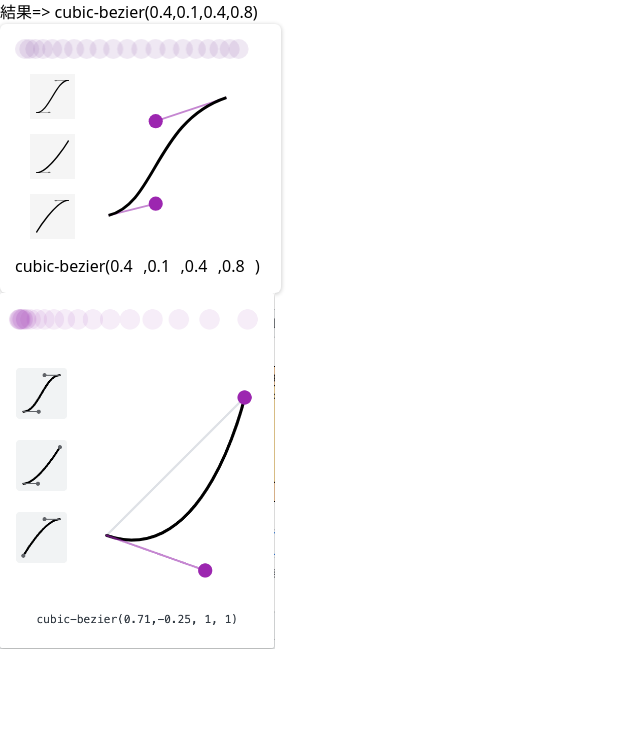
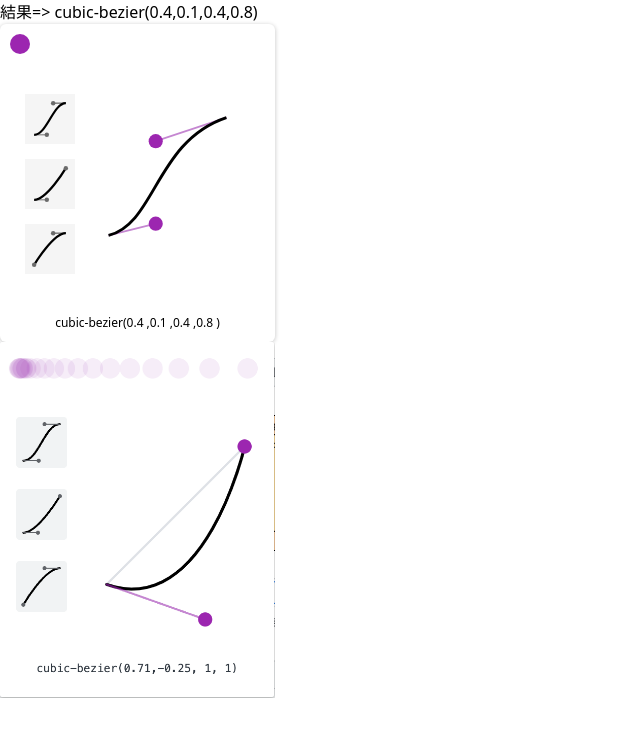
Before and after one commit to Ampoi/cubic-bezier-gui, a Vue app: page / in a window 1280 px wide. Shown: the top 736 px of the page, without its empty margins (0-640 px from the left). Built offline with nearby package versions, Linux system fonts and the light colour scheme.

Commit message:
ボールが動くアニメの追加

```diff
--- a/src/components/easing-editor.vue
+++ b/src/components/easing-editor.vue
@@ -1,11 +1,14 @@
 <template>
   <div id="mainDiv">
-    <canvas width="250.5" height="20" ref="demoCanvas"/>
+    <div>
+      <canvas width="250.5" height="20" ref="demoCanvas"/>
+      <div id="demoAnimeBall" :class="{'runDemoAnime':runDemoAnime}"/>
+    </div>
     <div id="cubicEditor">
       <div>
         <button v-for="buttonBezier in buttonsBezier" :key="buttonBezier.key" @click="cubicBezier = buttonBezier.concat()">
           <svg
-            width="45" height="45" viewBox="0 0 100 100" xmlns="http://www.w3.org/2000/svg" class="buttonBezier"
+            width="50" height="50" viewBox="-10 -10 120 120" xmlns="http://www.w3.org/2000/svg" class="buttonBezier"
           >
             <path :d="`M 0 100 L ${buttonBezier[0]*100} ${(1-buttonBezier[1])*100}`" stroke="#6B6B6B" stroke-width="3"/>
             <path :d="`M 100 0 L ${buttonBezier[2]*100} ${(1-buttonBezier[3])*100}`" stroke="#6B6B6B" stroke-width="4"/>
@@ -14,12 +17,12 @@
               C ${buttonBezier[0]*100} ${(1-buttonBezier[1])*100}
               ${buttonBezier[2]*100} ${(1-buttonBezier[3])*100}
               100 0
-            `" fill="none" stroke="black" stroke-width="4"/>
+            `" fill="none" stroke="black" stroke-width="7"/>
             <circle
-              :cx="buttonBezier[0]*100" :cy="(1-buttonBezier[1])*100" r="4" stroke="none" fill="#6B6B6B"
+              :cx="buttonBezier[0]*100" :cy="(1-buttonBezier[1])*100" r="7" stroke="none" fill="#6B6B6B"
             /> <!--始点の操作-->
             <circle
-              :cx="buttonBezier[2]*100" :cy="(1-buttonBezier[3])*100" r="4" stroke="none" fill="#6B6B6B"
+              :cx="buttonBezier[2]*100" :cy="(1-buttonBezier[3])*100" r="7" stroke="none" fill="#6B6B6B"
             />
           </svg>
         </button>
@@ -28,8 +31,8 @@
         :width="inputSize" :height="inputSize" :viewBox="`${(100-svgSize)/2} ${(100-svgSize)/2} ${svgSize} ${svgSize}`" xmlns="http://www.w3.org/2000/svg" ref="mainView"
         @mousemove="movePoint"
         @mousedown="startMove"
-        @mouseup="mouseDown = false"
-        @mouseleave="mouseDown = false"
+        @mouseup="endMove"
+        @mouseleave="endMove"
       >
         <path :d="`M 0 100 L ${cubicBezier[0]*100} ${(1-cubicBezier[1])*100}`" stroke="#C587D1" stroke-width="1.5"/>
         <path :d="`M 100 0 L ${cubicBezier[2]*100} ${(1-cubicBezier[3])*100}`" stroke="#C587D1" stroke-width="1.5"/>
@@ -47,7 +50,7 @@
         /> <!--終点の操作-->
       </svg>
     </div>
-    <p>
+    <p id="cubicInputs">
       cubic-bezier(<span
         v-for="(value, index) in cubicBezier"
         :key="index"
@@ -75,7 +78,9 @@ export default {
       [0.4, 0, 0.6, 1],
       [0.4, 0, 1, 1],
       [0, 0, 0.6, 1]
-    ]
+    ],
+    runDemoAnime: false,
+    changed: false
   }},
   mounted(){
     let newCubicBezier = this.modelValue.replace("cubic-bezier(", "").replace(")", "").split(", ")
@@ -90,12 +95,20 @@ export default {
     movePoint(e){
       if(this.mouseDown){
         const mouseLeft = this.getMousePos(e.clientX, this.$refs.mainView.getBoundingClientRect().left)
+        let newPointLeft
+        if(mouseLeft < 0){
+          newPointLeft = 0
+        }else if(1 < mouseLeft){
+          newPointLeft = 1
+        }else{
+          newPointLeft = mouseLeft
+        }
         const mouseTop = Math.round((1 - this.getMousePos(e.clientY, this.$refs.mainView.getBoundingClientRect().top)) * 100) / 100
         if(this.aimStartPoint){
-          this.cubicBezier[0] = mouseLeft
+          this.cubicBezier[0] = newPointLeft
           this.cubicBezier[1] = mouseTop
         }else{
-          this.cubicBezier[2] = mouseLeft
+          this.cubicBezier[2] = newPointLeft
           this.cubicBezier[3] = mouseTop
         }
       }
@@ -110,52 +123,20 @@ export default {
       const startPointDistance = Math.sqrt((this.cubicBezier[0] - mouseLeft)**2 + (this.cubicBezier[1]- mouseTop)**2)
       const endPointDistance = Math.sqrt((this.cubicBezier[2] - mouseLeft)**2 + (this.cubicBezier[3]- mouseTop)**2)
       this.aimStartPoint = startPointDistance < endPointDistance
-    },
-    startDemoAnime(){
-      const canvas = this.$refs["demoCanvas"]
-      const ctx = canvas.getContext("2d")
-      const moveWidth = canvas.width - 30
-      ctx.fillStyle = "#7C46A320"
-      ctx.clearRect(0, 0, canvas.width, canvas.height)
-      let t = 0
-      while (t<1){
-        const y = this.returnYpos(t)
-        ctx.beginPath()
-        ctx.arc(10+y*moveWidth, 10, 10, 0, Math.PI*2, false);
-        ctx.fill()
-        t += 0.05
-      }
+      this.runDemoAnime = false
     },
 
-    returnYpos(x){
-      const y2 = this.cubicBezier[1]
-      const y3 = this.cubicBezier[3]
-      const t = this.getTimeFromX(x)
-      return (1-t)**3*0 + 3*(1-t)**2*t*y2 + 3*(1-t)*t**2*y3 + t**3*1
+    endMove(){
+      this.mouseDown = false
+      this.startDemoAnime()
     },
 
-    getTimeFromX(x){
-      if(x <= 0){return 0}
-      if(x >= 1){return 1}
-      let oldT
-      let t = x
-      while(Math.abs(t - oldT) > 1e-4){
-        oldT = t
-        t = t - ((this.besierX(t) - x) / this.bezierDX(t))
+    startDemoAnime(){
+      console.log("aaa");
+      if(this.changed){
+        this.runDemoAnime = true
+        this.changed = false
       }
-      return t
-    },
-
-    bezierX(t){
-      const bx = 3 * this.cubicBezier[0]
-      const ax = 1 - bx
-      return t * (t * (bx + t * ax));
-    },
-
-    bezierDX(t){
-      const bx = 3 * this.cubicBezier[0]
-      const ax = 1 - bx
-      return t * (2 * bx + 3 * ax * t);
     }
   },
   watch: {
@@ -171,7 +152,7 @@ export default {
         })
         newCubicBezier += ")"
         this.$emit("update:modelValue", newCubicBezier)
-        this.startDemoAnime()
+        this.changed = true
       }
     }
   }
@@ -185,8 +166,13 @@ export default {
   margin: 0 !important;
 }
 
+#cubicInputs {
+  font-size: 12px;
+  text-align: center;
+}
+
 #cubicInput input {
-  width: 33px;
+  width: 20px;
 }
 
 #cubicInput:last-child span {
@@ -196,10 +182,10 @@ export default {
 #mainDiv {
   display: flex;
   flex-direction: column;
-  gap: 15px;
+  gap: 40px;
   box-shadow: 0 1px 4px 0.5px rgba(0, 0, 0, .2);
-  width: 280.5px;
-  padding: 15px;
+  width: 275px;
+  padding: 10px;
   border-radius: 6px;
 }
 
@@ -216,9 +202,25 @@ export default {
   flex-direction: column;
 }
 
+
 .buttonBezier {
   background-color:#f5f5f5;
   padding: 6px;
   margin: 0 0 0 0;
 }
 </style>
+
+<style scoped>
+#demoAnimeBall {
+  height: 20px;
+  width: 20px;
+  margin-top: -20px;
+  background: #9C26B0;
+  border-radius: 50%;
+}
+
+.runDemoAnime {
+  transition: all 1.0s v-bind(modelValue);
+  margin-left: 230px;
+}
+</style>
```
